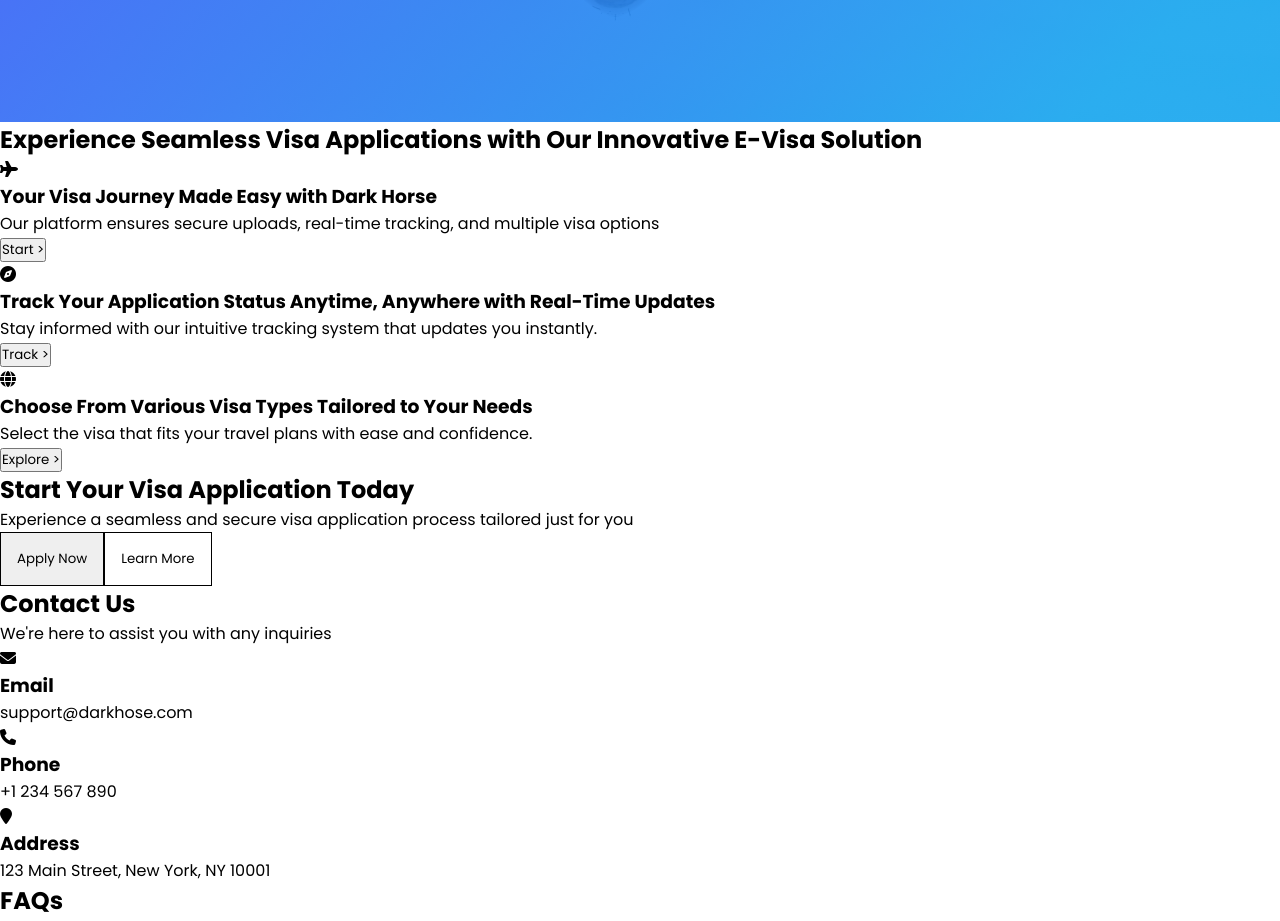
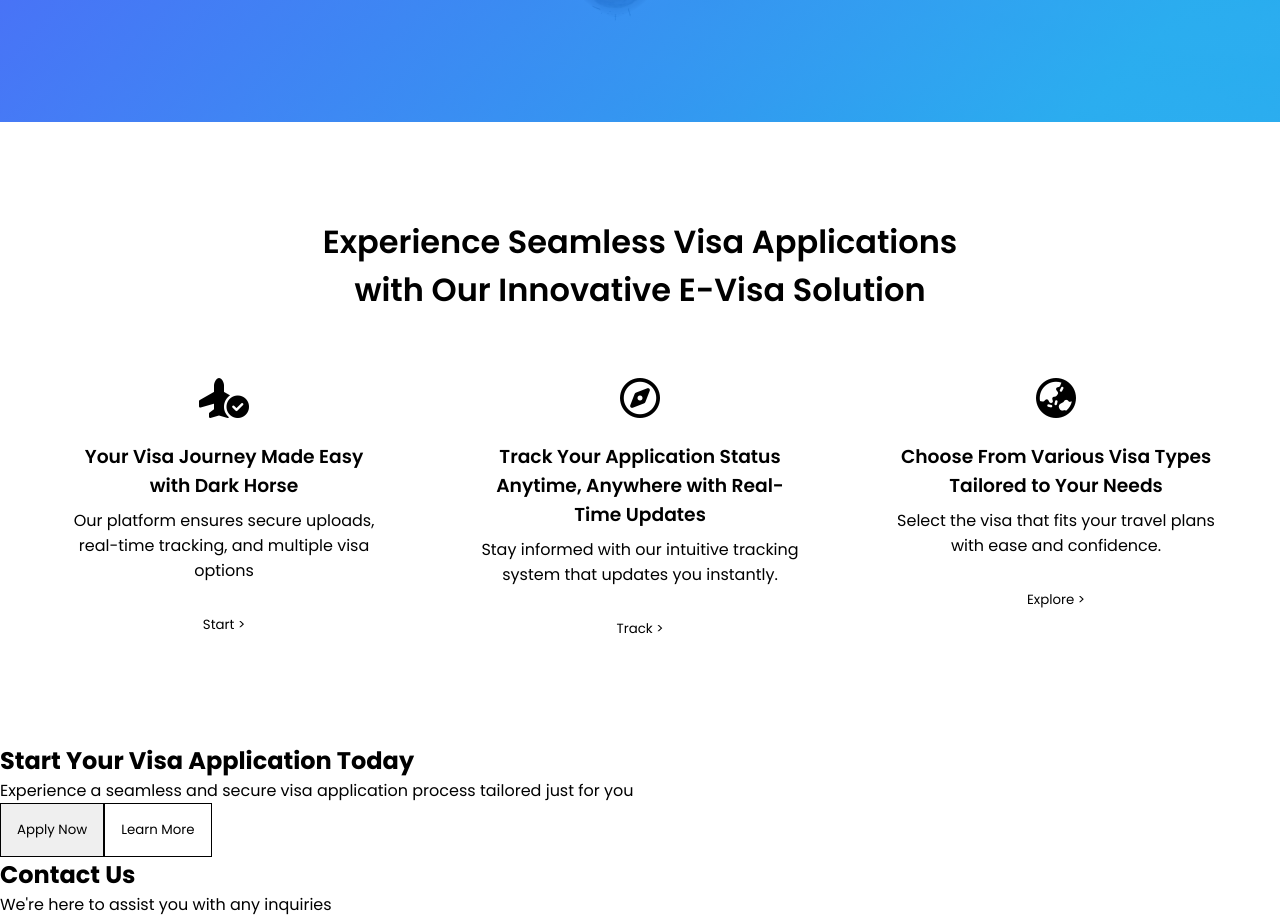
Before and after one commit to Dulneth210229/E-Visa-Platform, a React (Create React App) app in the folder frontend/: page / in a window 1280 px wide. Shown: the part 760-1681 px from the top of the page. Built offline with nearby package versions, Linux system fonts and the light colour scheme.

Commit message:
About section of the main page

```diff
--- a/frontend/src/Pages/Home/Home.css
+++ b/frontend/src/Pages/Home/Home.css
@@ -69,3 +69,63 @@
   color: black;
   cursor: pointer;
 }
+
+/*About section*/
+.about {
+  padding: 5rem 2rem;
+  background: white;
+}
+.about-grid {
+  max-width: 1400px;
+  margin: 0 auto;
+}
+.about-text {
+  max-width: fit-content;
+  text-align: center;
+  display: flex;
+  flex-wrap: wrap;
+  align-items: center;
+  margin: 0 auto;
+  padding: 1rem 2rem;
+}
+.about-text h1 {
+  font-size: 2rem;
+  font-weight: 600;
+}
+.about-card-container {
+  display: flex;
+  justify-content: space-between;
+  gap: 2rem;
+  margin-top: 2rem;
+}
+.about-card {
+  flex: 1;
+  min-height: 250px;
+  padding: 1rem 2rem;
+  align-items: center;
+  text-align: center;
+}
+.about-card h3 {
+  font-weight: 600;
+  padding-bottom: 0.5rem;
+}
+
+.about-card p {
+  margin-bottom: 0.5rem;
+}
+.about-card i {
+  font-size: 2.5rem;
+  margin-bottom: 1.5rem;
+}
+.about-card button {
+  padding: 0.5rem;
+  background-color: transparent;
+  border: none;
+  margin-top: 1rem;
+}
+.about-card button:hover {
+  cursor: pointer;
+  font-weight: 600;
+
+  transform: scale(1.1);
+}
--- a/frontend/src/Pages/Home/Home.js
+++ b/frontend/src/Pages/Home/Home.js
@@ -24,15 +24,17 @@ function Home() {
       {/**About Section */}
       <section class="about">
         <div class="about-content">
-          <div class="about-text">
-            <h1>
-              Experience Seamless Visa Applications with Our Innovative E-Visa
-              Solution
-            </h1>
+          <div class="about-grid">
+            <div class="about-text">
+              <h1>
+                Experience Seamless Visa Applications
+                <br /> with Our Innovative E-Visa Solution
+              </h1>
+            </div>
             <div class="about-card-container">
               {/**Card 1 */}
               <div class="about-card">
-                <i class="fa fa-plane"></i>
+                <i class="fa-solid fa-plane-circle-check"></i>
                 <h3>Your Visa Journey Made Easy with Dark Horse</h3>
                 <p>
                   Our platform ensures secure uploads, real-time tracking, and
@@ -42,7 +44,7 @@ function Home() {
               </div>
               {/**Card 2 */}
               <div class="about-card">
-                <i class="fa fa-compass"></i>
+                <i class="fa-regular fa-compass"></i>
                 <h3>
                   Track Your Application Status Anytime, Anywhere with Real-Time
                   Updates
@@ -55,7 +57,7 @@ function Home() {
               </div>
               {/**Card 3 */}
               <div class="about-card">
-                <i class="fa fa-globe"></i>
+                <i class="fa-solid fa-earth-asia"></i>
                 <h3>Choose From Various Visa Types Tailored to Your Needs</h3>
                 <p>
                   Select the visa that fits your travel plans with ease and
```
